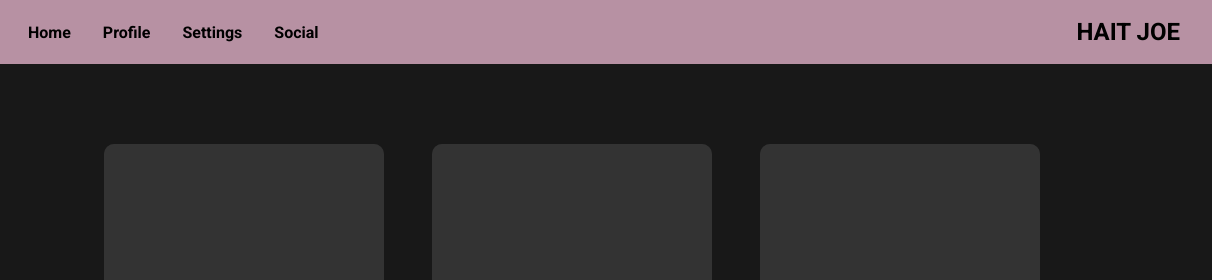
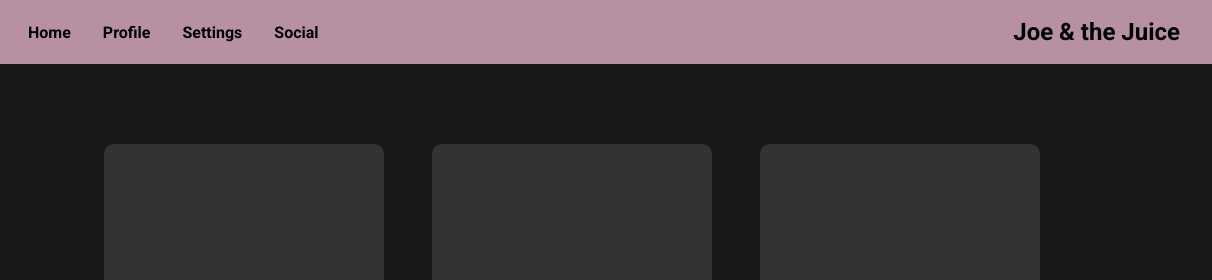
Before and after one commit to Droldg/JoeServer, a plain HTML site: page Public/HTML/index.html in a window 1280 px wide. Shown: the top 280 px of the page, 68-1280 px from the left. Drawn offline with Linux system fonts and the light colour scheme.

Commit message:
Tilpasset navbar

```diff
--- a/Public/HTML/index.html
+++ b/Public/HTML/index.html
@@ -23,7 +23,7 @@
                 </div>
             </div>
 
-        <a href="#" class="logo">HAIT JOE</a>
+        <a href="#" class="logo">Joe & the Juice</a>
 
     </nav>
 
```
